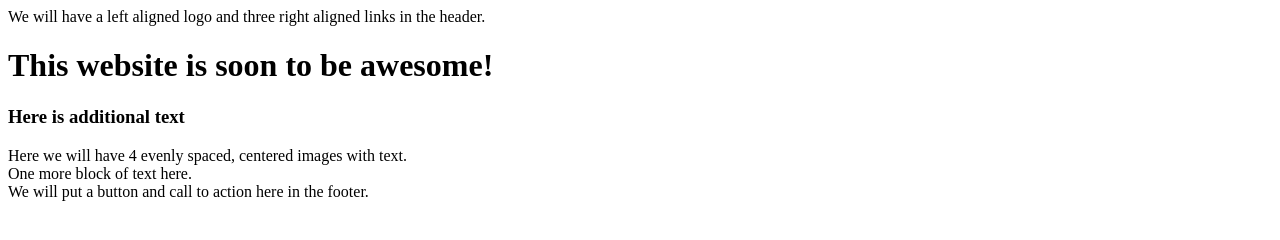
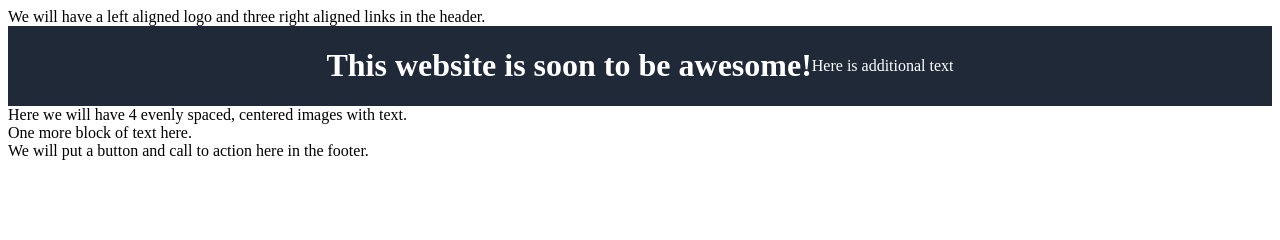
Before and after one commit to GreenHillary/odin-landing-page, a plain HTML site: page index.html in a window 1280 px wide. Drawn offline with Linux system fonts and the light colour scheme.

Commit message:
CSS stylesheet additions

```diff
--- a/index.html
+++ b/index.html
@@ -3,15 +3,16 @@
     <head>
         <title>TBD</title>
         <meta charset="UTF-8">
+        <link rel="stylesheet" href="styles.css" />
     </head>
 
     <body>
         <header>
             We will have a left aligned logo and three right aligned links in the header.
         </header>
-        <div>
+        <div class="container">
             <h1>This website is soon to be awesome!</h1>
-            <h3>Here is additional text</h3>
+            <p>Here is additional text</p>
         </div>
 
         <div>
--- /dev/null
+++ b/styles.css
@@ -0,0 +1,7 @@
+.container {
+    background: #1f2937;
+    color: white;
+    display: flex;
+    align-items: center;
+    justify-content: center;
+}
```
Also changed, not shown: 1 other file.
